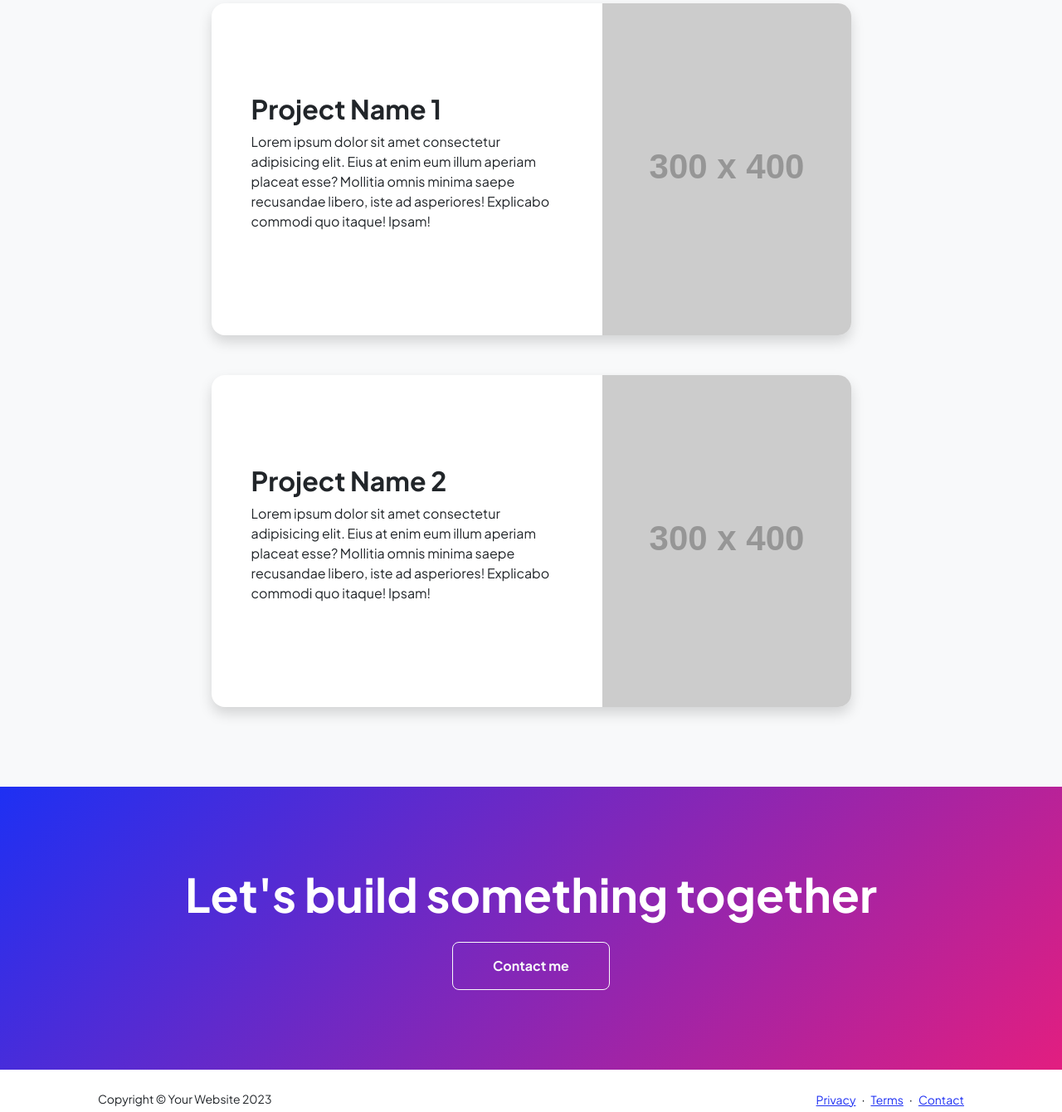
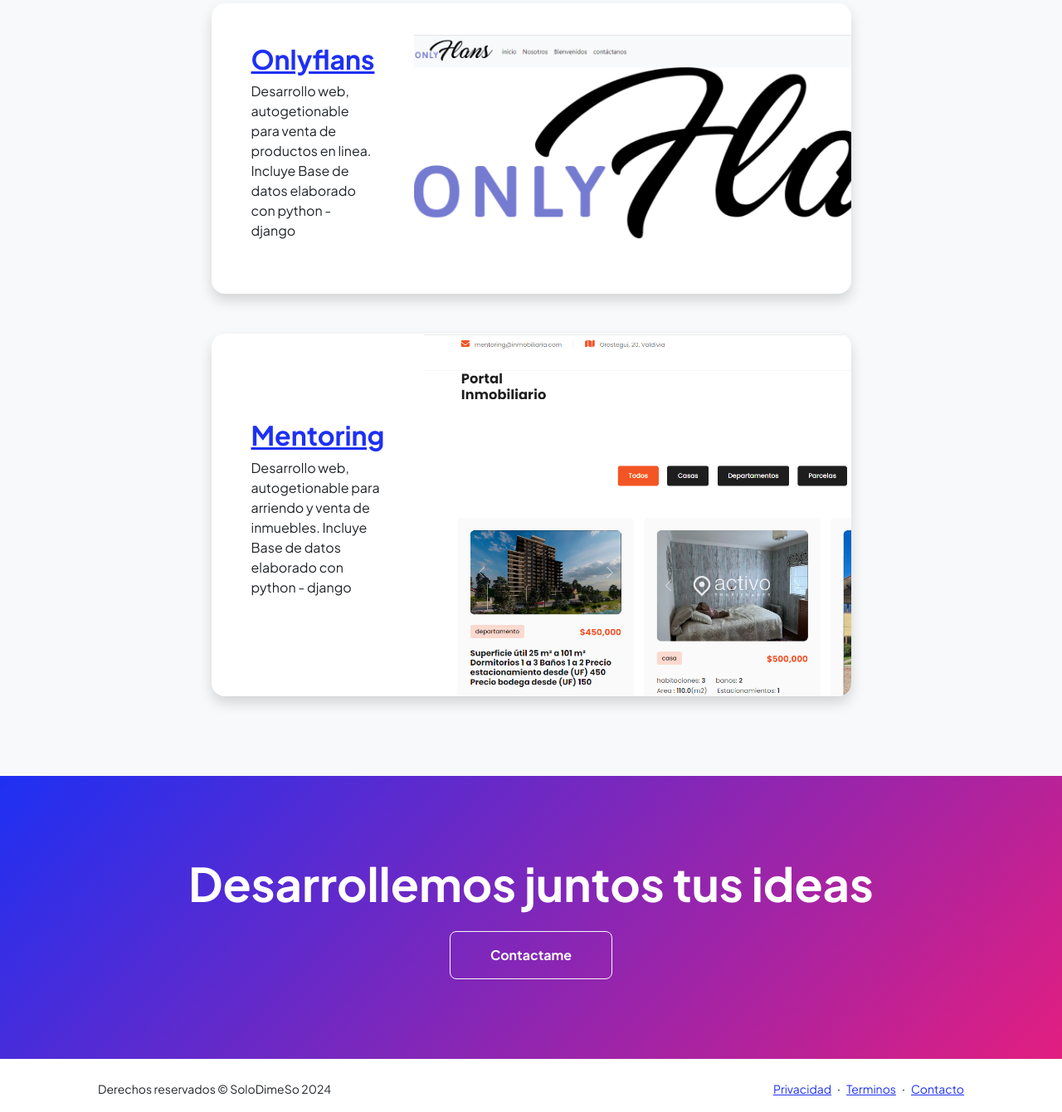
Before and after one commit to SoloDimeSo/Porfolio, a plain HTML site: page projects.html in a window 1280 px wide. Shown: the part 222-1562 px from the top of the page at 83% size. Drawn offline with nearby package versions, Linux system fonts and the light colour scheme; placeholder pictures from the web are drawn by us.

Commit message:
actualizar

```diff
--- a/projects.html
+++ b/projects.html
@@ -47,10 +47,10 @@
                                 <div class="card-body p-0">
                                     <div class="d-flex align-items-center">
                                         <div class="p-5">
-                                            <h2 class="fw-bolder">Project Name 1</h2>
-                                            <p>Lorem ipsum dolor sit amet consectetur adipisicing elit. Eius at enim eum illum aperiam placeat esse? Mollitia omnis minima saepe recusandae libero, iste ad asperiores! Explicabo commodi quo itaque! Ipsam!</p>
+                                            <h2 class="fw-bolder"><a href="https://onlyflans-3ghm.onrender.com/">Onlyflans</a></h2>
+                                            <p>Desarrollo web, autogetionable para venta de productos en linea. Incluye Base de datos elaborado con python - django</p>
                                         </div>
-                                        <img class="img-fluid" src="https://dummyimage.com/300x400/343a40/6c757d" alt="..." />
+                                        <img class="img-fluid" src="assets/onlyflans.png" alt="..." />
                                     </div>
                                 </div>
                             </div>
@@ -59,10 +59,10 @@
                                 <div class="card-body p-0">
                                     <div class="d-flex align-items-center">
                                         <div class="p-5">
-                                            <h2 class="fw-bolder">Project Name 2</h2>
-                                            <p>Lorem ipsum dolor sit amet consectetur adipisicing elit. Eius at enim eum illum aperiam placeat esse? Mollitia omnis minima saepe recusandae libero, iste ad asperiores! Explicabo commodi quo itaque! Ipsam!</p>
+                                            <h2 class="fw-bolder"><a href="https://mentoring-q0tk.onrender.com"> Mentoring</a></h2>
+                                            <p>Desarrollo web, autogetionable para arriendo y venta de inmuebles. Incluye Base de datos elaborado con python - django</p>
                                         </div>
-                                        <img class="img-fluid" src="https://dummyimage.com/300x400/343a40/6c757d" alt="..." />
+                                        <img class="img-fluid" src="assets/mentoring.png" alt="..." />
                                     </div>
                                 </div>
                             </div>
@@ -74,8 +74,8 @@
             <section class="py-5 bg-gradient-primary-to-secondary text-white">
                 <div class="container px-5 my-5">
                     <div class="text-center">
-                        <h2 class="display-4 fw-bolder mb-4">Let's build something together</h2>
-                        <a class="btn btn-outline-light btn-lg px-5 py-3 fs-6 fw-bolder" href="contact.html">Contact me</a>
+                        <h2 class="display-4 fw-bolder mb-4">Desarrollemos juntos tus ideas</h2>
+                        <a class="btn btn-outline-light btn-lg px-5 py-3 fs-6 fw-bolder" href="contact.html">Contactame</a>
                     </div>
                 </div>
             </section>
@@ -84,13 +84,13 @@
         <footer class="bg-white py-4 mt-auto">
             <div class="container px-5">
                 <div class="row align-items-center justify-content-between flex-column flex-sm-row">
-                    <div class="col-auto"><div class="small m-0">Copyright &copy; Your Website 2023</div></div>
+                    <div class="col-auto"><div class="small m-0">Derechos reservados &copy; SoloDimeSo 2024</div></div>
                     <div class="col-auto">
-                        <a class="small" href="#!">Privacy</a>
+                        <a class="small" href="#!">Privacidad</a>
                         <span class="mx-1">&middot;</span>
-                        <a class="small" href="#!">Terms</a>
+                        <a class="small" href="#!">Terminos</a>
                         <span class="mx-1">&middot;</span>
-                        <a class="small" href="#!">Contact</a>
+                        <a class="small" href="#!">Contacto</a>
                     </div>
                 </div>
             </div>
```
Also changed, not shown: assets/mentoring.png (added), assets/onlyflans.png (added).
